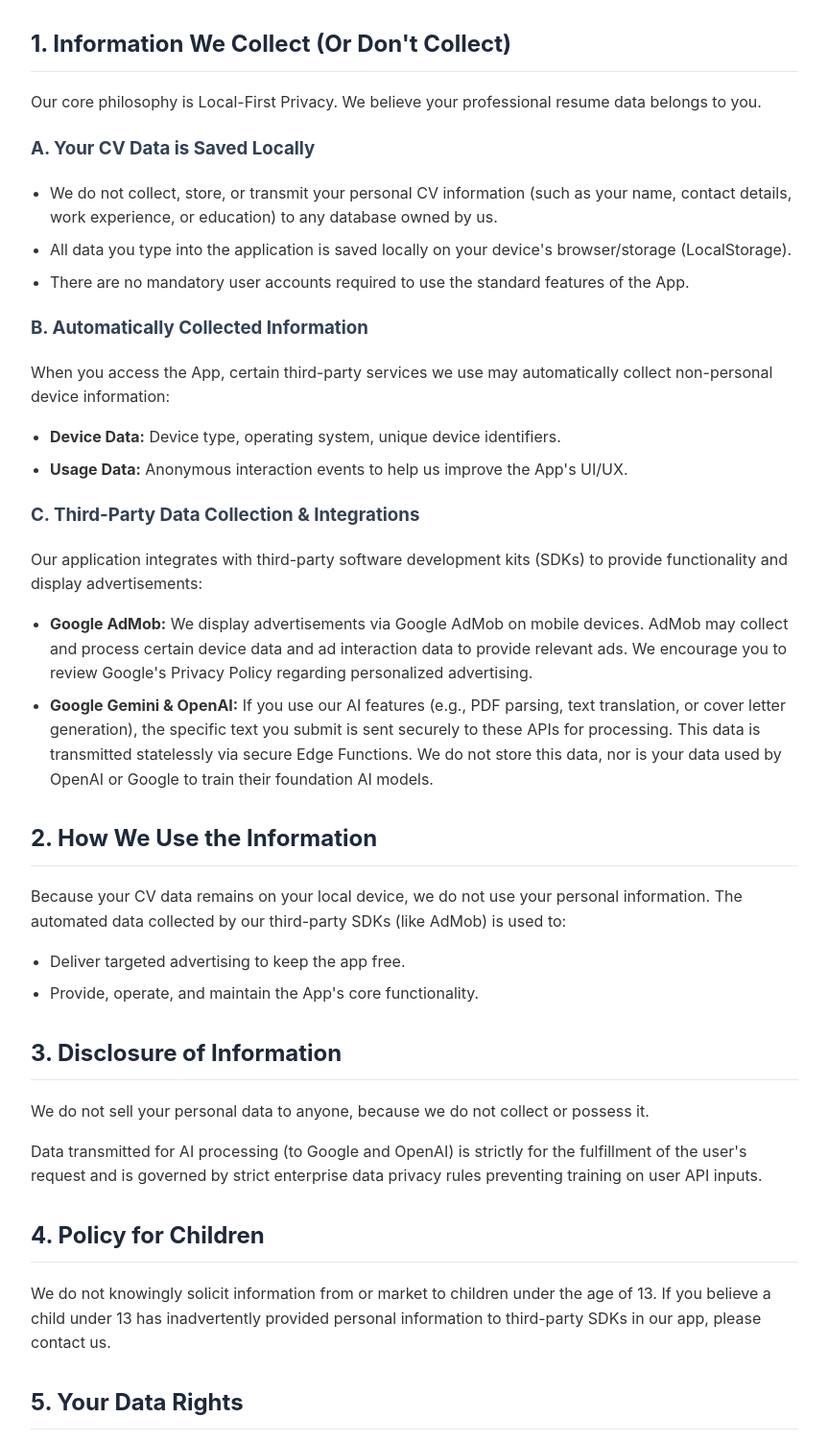
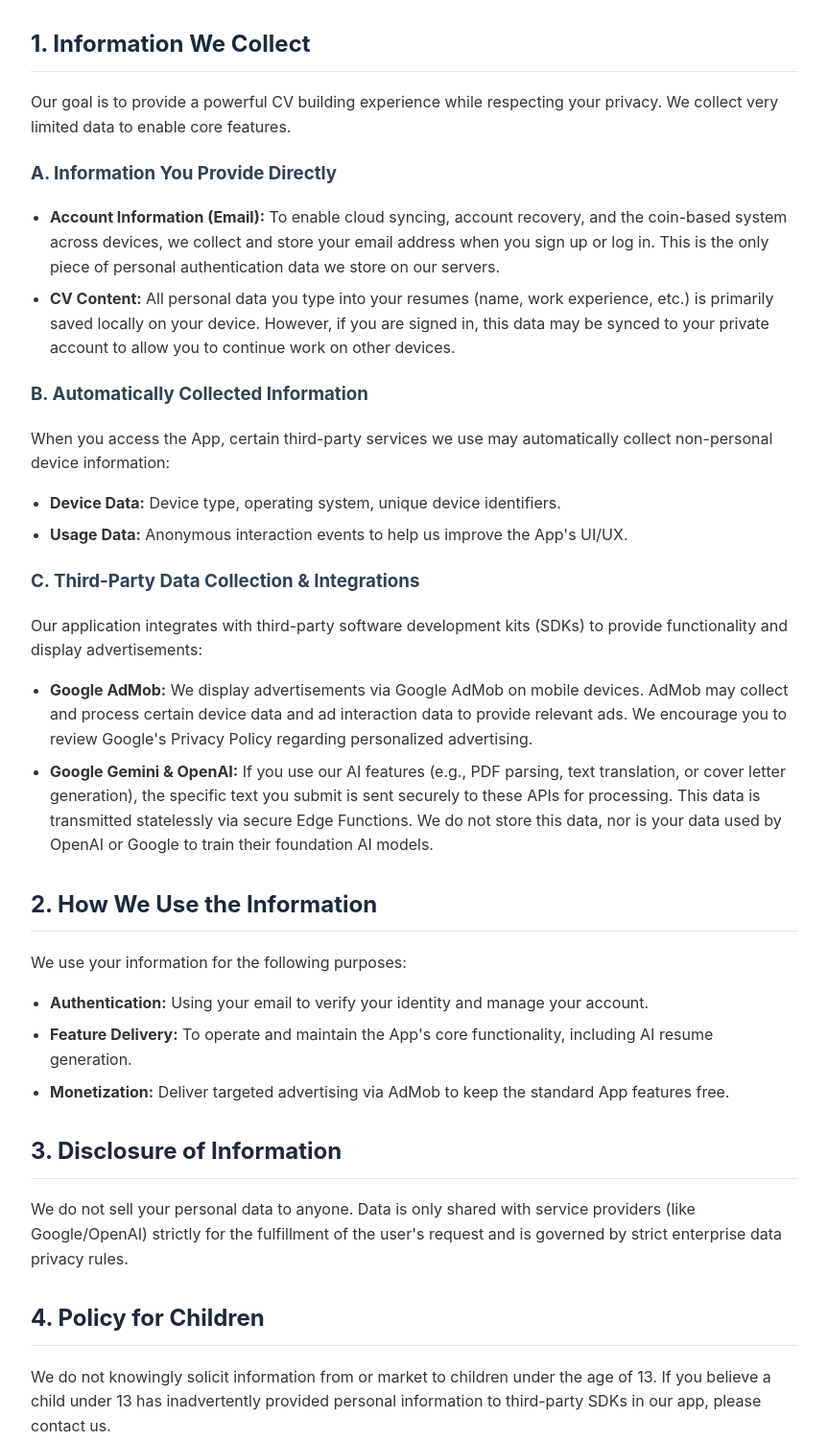
Before and after one commit to InfinityMmedia/Ai-Cv-Builder.github.io, a plain HTML site: page index.html in a window 1280 px wide. Shown: the part 409-1911 px from the top of the page at 96% size, without its empty margins (208-1071 px from the left). Drawn offline with Linux system fonts and the light colour scheme.

Commit message:
Update Privacy Policy: disclose email collection and account deletion feature

```diff
--- a/index.html
+++ b/index.html
@@ -1,5 +1,6 @@
 <!DOCTYPE html>
 <html lang="en">
+
 <head>
     <meta charset="UTF-8">
     <meta name="viewport" content="width=device-width, initial-scale=1.0">
@@ -88,6 +89,7 @@
         }
     </style>
 </head>
+
 <body>
     <div class="container">
         <header>
@@ -96,68 +98,96 @@
         </header>
 
         <section>
-            <p><strong>InfinityMmedia</strong> ("we," "our," or "us") is committed to protecting your privacy. This Privacy Policy explains how we handle your information when you use our mobile application and web platform (the "Ai CV Builder" or "App").</p>
+            <p><strong>InfinityMmedia</strong> ("we," "our," or "us") is committed to protecting your privacy. This
+                Privacy Policy explains how we handle your information when you use our mobile application and web
+                platform (the "Ai CV Builder" or "App").</p>
 
-            <p>Please read this privacy policy carefully. If you do not agree with the terms of this privacy policy, please do not access the application.</p>
+            <p>Please read this privacy policy carefully. If you do not agree with the terms of this privacy policy,
+                please do not access the application.</p>
         </section>
 
         <section>
-            <h2>1. Information We Collect (Or Don't Collect)</h2>
-            <p>Our core philosophy is Local-First Privacy. We believe your professional resume data belongs to you.</p>
+            <h2>1. Information We Collect</h2>
+            <p>Our goal is to provide a powerful CV building experience while respecting your privacy. We collect very
+                limited data to enable core features.</p>
 
-            <h3>A. Your CV Data is Saved Locally</h3>
+            <h3>A. Information You Provide Directly</h3>
             <ul>
-                <li>We do not collect, store, or transmit your personal CV information (such as your name, contact details, work experience, or education) to any database owned by us.</li>
-                <li>All data you type into the application is saved locally on your device's browser/storage (LocalStorage).</li>
-                <li>There are no mandatory user accounts required to use the standard features of the App.</li>
+                <li><strong>Account Information (Email):</strong> To enable cloud syncing, account recovery, and the
+                    coin-based system across devices, we collect and store your email address when you sign up or log
+                    in. This is the only piece of personal authentication data we store on our servers.</li>
+                <li><strong>CV Content:</strong> All personal data you type into your resumes (name, work experience,
+                    etc.) is primarily saved locally on your device. However, if you are signed in, this data may be
+                    synced to your private account to allow you to continue work on other devices.</li>
             </ul>
 
             <h3>B. Automatically Collected Information</h3>
-            <p>When you access the App, certain third-party services we use may automatically collect non-personal device information:</p>
+            <p>When you access the App, certain third-party services we use may automatically collect non-personal
+                device information:</p>
             <ul>
                 <li><strong>Device Data:</strong> Device type, operating system, unique device identifiers.</li>
                 <li><strong>Usage Data:</strong> Anonymous interaction events to help us improve the App's UI/UX.</li>
             </ul>
 
             <h3>C. Third-Party Data Collection & Integrations</h3>
-            <p>Our application integrates with third-party software development kits (SDKs) to provide functionality and display advertisements:</p>
+            <p>Our application integrates with third-party software development kits (SDKs) to provide functionality and
+                display advertisements:</p>
             <ul>
-                <li><strong>Google AdMob:</strong> We display advertisements via Google AdMob on mobile devices. AdMob may collect and process certain device data and ad interaction data to provide relevant ads. We encourage you to review Google's Privacy Policy regarding personalized advertising.</li>
-                <li><strong>Google Gemini & OpenAI:</strong> If you use our AI features (e.g., PDF parsing, text translation, or cover letter generation), the specific text you submit is sent securely to these APIs for processing. This data is transmitted statelessly via secure Edge Functions. We do not store this data, nor is your data used by OpenAI or Google to train their foundation AI models.</li>
+                <li><strong>Google AdMob:</strong> We display advertisements via Google AdMob on mobile devices. AdMob
+                    may collect and process certain device data and ad interaction data to provide relevant ads. We
+                    encourage you to review Google's Privacy Policy regarding personalized advertising.</li>
+                <li><strong>Google Gemini & OpenAI:</strong> If you use our AI features (e.g., PDF parsing, text
+                    translation, or cover letter generation), the specific text you submit is sent securely to these
+                    APIs for processing. This data is transmitted statelessly via secure Edge Functions. We do not store
+                    this data, nor is your data used by OpenAI or Google to train their foundation AI models.</li>
             </ul>
         </section>
 
         <section>
             <h2>2. How We Use the Information</h2>
-            <p>Because your CV data remains on your local device, we do not use your personal information. The automated data collected by our third-party SDKs (like AdMob) is used to:</p>
+            <p>We use your information for the following purposes:</p>
             <ul>
-                <li>Deliver targeted advertising to keep the app free.</li>
-                <li>Provide, operate, and maintain the App's core functionality.</li>
+                <li><strong>Authentication:</strong> Using your email to verify your identity and manage your account.
+                </li>
+                <li><strong>Feature Delivery:</strong> To operate and maintain the App's core functionality, including
+                    AI resume generation.</li>
+                <li><strong>Monetization:</strong> Deliver targeted advertising via AdMob to keep the standard App
+                    features free.</li>
             </ul>
         </section>
 
         <section>
             <h2>3. Disclosure of Information</h2>
-            <p>We do not sell your personal data to anyone, because we do not collect or possess it.</p>
-            <p>Data transmitted for AI processing (to Google and OpenAI) is strictly for the fulfillment of the user's request and is governed by strict enterprise data privacy rules preventing training on user API inputs.</p>
+            <p>We do not sell your personal data to anyone. Data is only shared with service providers (like
+                Google/OpenAI) strictly for the fulfillment of the user's request and is governed by strict enterprise
+                data privacy rules.</p>
         </section>
 
         <section>
             <h2>4. Policy for Children</h2>
-            <p>We do not knowingly solicit information from or market to children under the age of 13. If you believe a child under 13 has inadvertently provided personal information to third-party SDKs in our app, please contact us.</p>
+            <p>We do not knowingly solicit information from or market to children under the age of 13. If you believe a
+                child under 13 has inadvertently provided personal information to third-party SDKs in our app, please
+                contact us.</p>
         </section>
 
         <section>
-            <h2>5. Your Data Rights</h2>
-            <p>Because all of your generated CV data is stored locally on your own device, you have complete control over it.</p>
+            <h2>5. Your Data Rights & Deletion</h2>
+            <p>You have complete control over your data and account.</p>
             <ul>
-                <li><strong>Deletion:</strong> You can permanently delete your data at any time by clearing your browser/app data or pressing the "Reset/Clear Data" buttons within the App. This destroys the data immediately as it exists nowhere else.</li>
+                <li><strong>In-App Deletion:</strong> You can permanently delete your account and all associated data at
+                    any time. Inside the App, go to <strong>Settings -> Security & Data</strong> and press
+                    <strong>"Delete Account & Data"</strong>. This will immediately and permanently purge your email,
+                    coin balance, and synced documents from our servers and your local device.</li>
+                <li><strong>Local Deletion:</strong> You can also clear your data locally by clearing your browser/app
+                    cache.</li>
             </ul>
         </section>
 
         <section>
             <h2>6. Changes to This Privacy Policy</h2>
-            <p>We reserve the right to modify this Privacy Policy at any time. Any changes will be effective immediately upon the posting of the revised Privacy Policy. We encourage you to review this Privacy Policy periodically.</p>
+            <p>We reserve the right to modify this Privacy Policy at any time. Any changes will be effective immediately
+                upon the posting of the revised Privacy Policy. We encourage you to review this Privacy Policy
+                periodically.</p>
         </section>
 
         <section class="contact-info">
@@ -171,4 +201,5 @@
         </section>
     </div>
 </body>
+
 </html>
```
